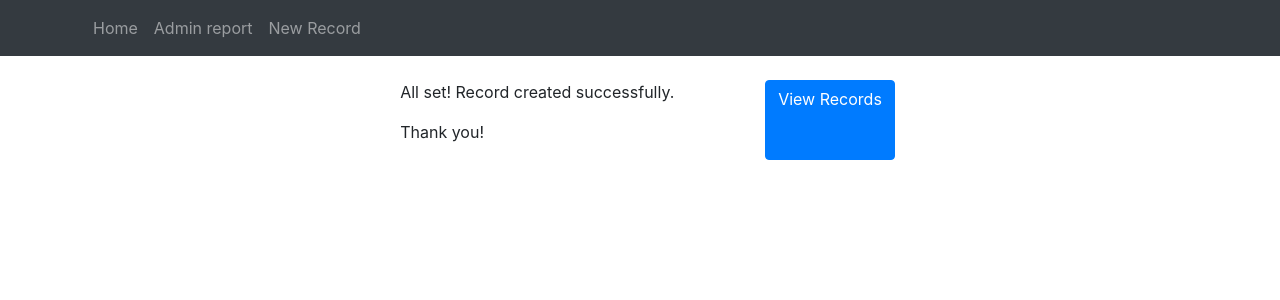
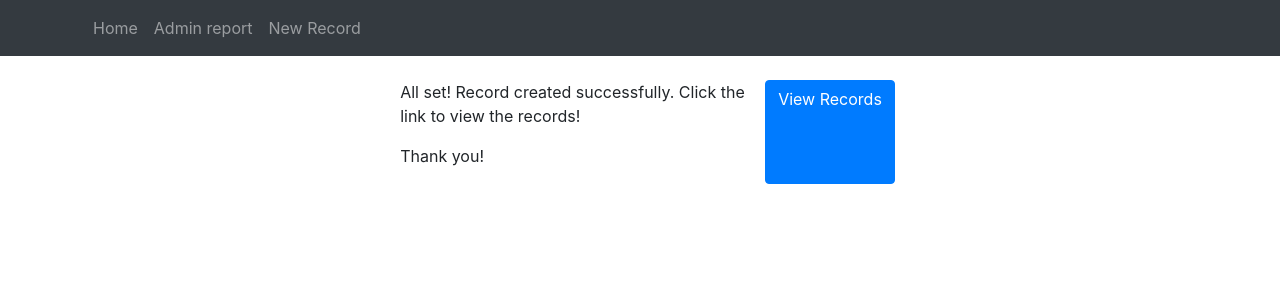
Before and after one commit to nezlobnaya/registartion_form, a React (Create React App) app in the folder client/: page /success in a window 1280 px wide. Shown: the top 300 px of the page. Built offline with nearby package versions, Linux system fonts and the light colour scheme.

Commit message:
minor refactoring

```diff
--- a/client/src/components/Success/RecordSuccess.js
+++ b/client/src/components/Success/RecordSuccess.js
@@ -6,6 +6,7 @@ export default function RecordSuccess() {
         <div className="col-10 col-sm-7 col-md-5 col-lg-4">
           <p>
           All set! Record created successfully.
+          Click the link to view the records!
           </p>
           <p>
             Thank you!
```
